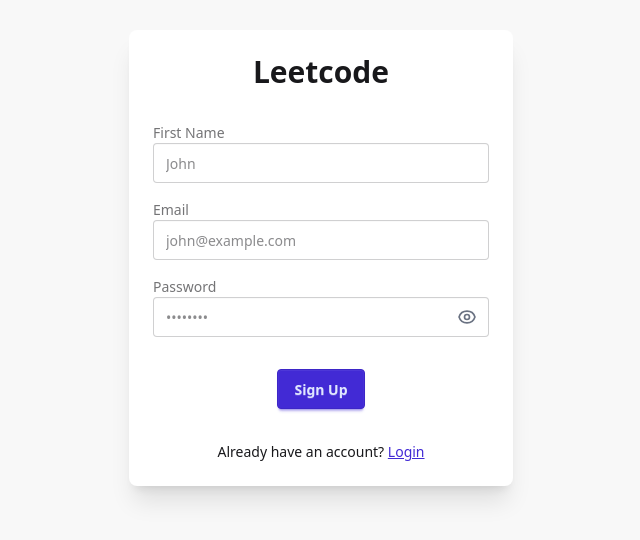
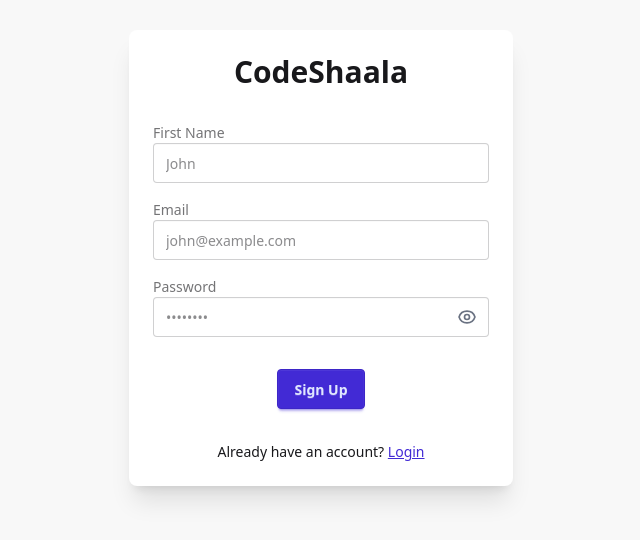
Before and after one commit to PRIYANSHU210021/CodeShaala-Frontend, a React (Vite) app: page /signup in a window 1280 px wide. Shown: the part 142-682 px from the top of the page, without its empty margins (319-959 px from the left). Built offline with nearby package versions, Linux system fonts and the light colour scheme; no server answers.

Commit message:
change name of project

```diff
--- a/src/pages/Homepage.jsx
+++ b/src/pages/Homepage.jsx
@@ -56,7 +56,7 @@
       {/* Navigation Bar */}
       <nav className="navbar bg-base-100 shadow-lg px-4">
         <div className="flex-1">
-          <NavLink to="/" className="btn btn-ghost text-xl">CodeMile</NavLink>
+          <NavLink to="/" className="btn btn-ghost text-xl">CodeShaala</NavLink>
         </div>
         <div className="flex-none gap-4">
           <div className="dropdown dropdown-end">
--- a/src/pages/Signup.jsx
+++ b/src/pages/Signup.jsx
@@ -35,7 +35,7 @@
     <div className="min-h-screen flex items-center justify-center p-4 bg-base-200"> {/* Added a light bg for contrast */}
       <div className="card w-96 bg-base-100 shadow-xl">
         <div className="card-body">
-          <h2 className="card-title justify-center text-3xl mb-6">Leetcode</h2> {/* Added mb-6 for spacing */}
+          <h2 className="card-title justify-center text-3xl mb-6">CodeShaala</h2> {/* Added mb-6 for spacing */}
           <form onSubmit={handleSubmit(onSubmit)}>
             {/* First Name Field */}
             <div className="form-control">
```
